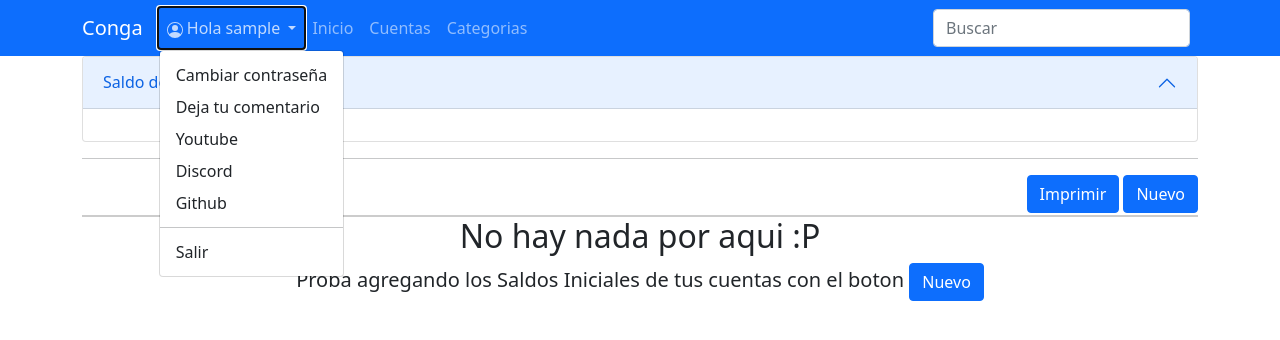
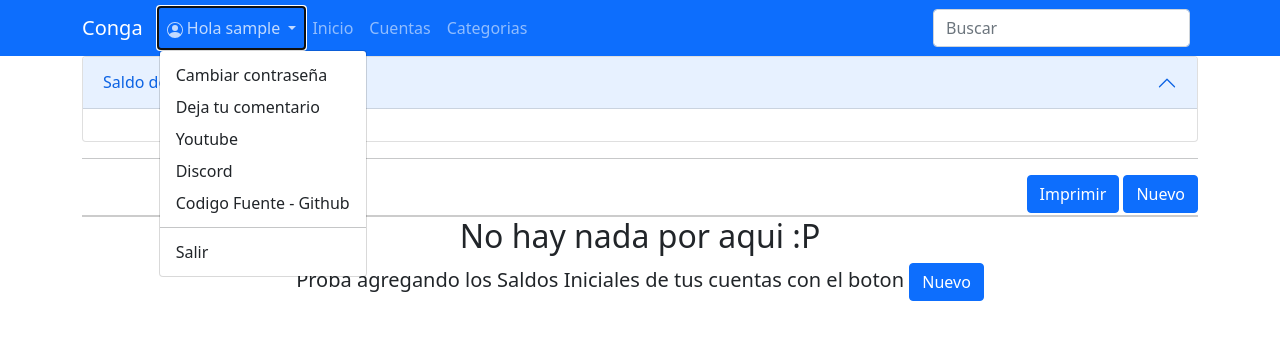
Before and after one commit to Coihue555/Conga, a PHP site: page /stock.php in a window 1280 px wide, after a click that opens the changed part. Shown: the top 340 px of the page. Run offline with PHP 8.4, Linux system fonts and the light colour scheme; the visitor is signed in with stand-in values (Sample User, id 1); data that the repository does not hold is empty; a stand-in replaces the project's code that opens the database connection.

Commit message:
Smol fixes

```diff
--- a/navbar.php
+++ b/navbar.php
@@ -18,7 +18,7 @@
               <li><a class="dropdown-item" target="_blank" href="https://octarinecode.com/#contact">Deja tu comentario</a></li>
               <li><a class="dropdown-item" target="_blank" href="https://www.youtube.com/c/OctarineCode">Youtube</a></li>
               <li><a class="dropdown-item" target="_blank" href="https://discord.gg/EPXR5QzNz3">Discord</a></li>
-              <li><a class="dropdown-item" target="_blank" href="https://github.com/Coihue555/Conga">Github</a></li>
+              <li><a class="dropdown-item" target="_blank" href="https://github.com/Coihue555/Conga">Codigo Fuente - Github</a></li>
               <li><hr class="dropdown-divider"></li>
               <li><a class="dropdown-item" href="logout.php">Salir</a></li>
             </ul>
```
